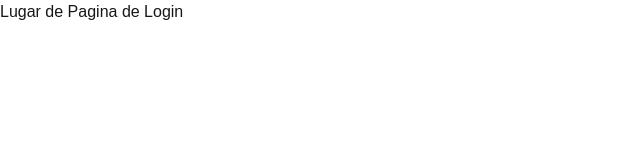
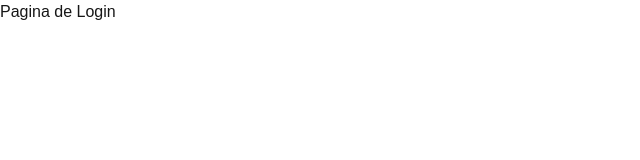
Before and after one commit to Jose-silvaa/marketing-client, a Next.js app: page /auth/login in a window 1280 px wide. Shown: the top 160 px of the page, without its empty margins (0-640 px from the left). Built offline with nearby package versions, Linux system fonts and the light colour scheme.

Commit message:
Nome dos folders

```diff
--- a/src/app/auth/login/page.js
+++ b/src/app/auth/login/page.js
@@ -1,5 +1,5 @@
 export default function Login(){
     return(
-        <h1>Lugar de Pagina de Login</h1>
+        <h1>Pagina de Login</h1>
     )
 }
```
